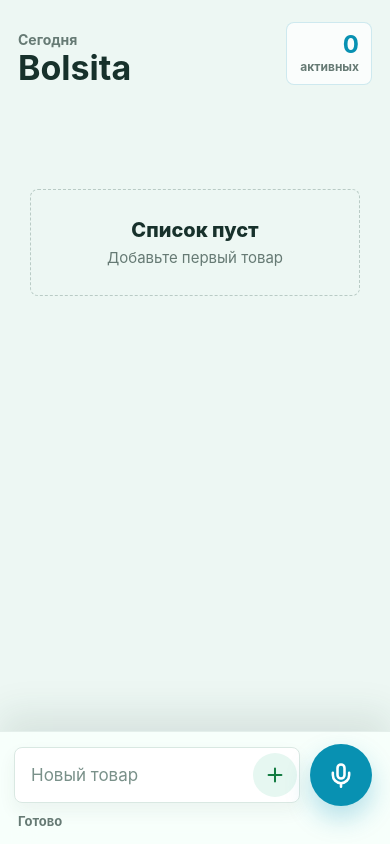
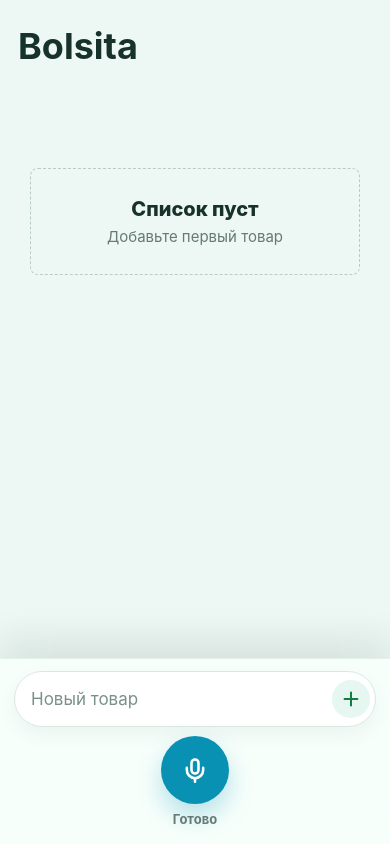
Before and after one commit to yuliazherebtsova/bolsita, a website built with Vite: page index.html in a window 390 px wide. Built offline with nearby package versions, Linux system fonts and the light colour scheme.

Commit message:
Simplify mobile composer layout

```diff
--- a/src/main.ts
+++ b/src/main.ts
@@ -61,14 +61,7 @@ let recognition: SpeechRecognitionInstance | null = null;
 app.innerHTML = `
   <div class="app-shell">
     <header class="app-header">
-      <div>
-        <p class="eyebrow">Сегодня</p>
-        <h1>Bolsita</h1>
-      </div>
-      <div class="counter" aria-live="polite">
-        <strong data-active-count>0</strong>
-        <span data-active-label>активных</span>
-      </div>
+      <h1>Bolsita</h1>
     </header>
 
     <main class="shopping-area">
@@ -96,8 +89,6 @@ app.innerHTML = `
 `;
 
 const itemList = requireElement<HTMLUListElement>('[data-items]');
-const activeCount = requireElement<HTMLElement>('[data-active-count]');
-const activeLabel = requireElement<HTMLElement>('[data-active-label]');
 const emptyState = requireElement<HTMLElement>('[data-empty-state]');
 const addForm = requireElement<HTMLFormElement>('[data-add-form]');
 const itemInput = requireElement<HTMLInputElement>('[data-item-input]');
@@ -189,10 +180,7 @@ function persistAndRender(): void {
 
 function render(): void {
   const sortedItems = sortItems(items);
-  const activeItems = items.filter((item) => !item.checked).length;
 
-  activeCount.textContent = String(activeItems);
-  activeLabel.textContent = pluralizeItems(activeItems);
   emptyState.hidden = sortedItems.length > 0;
   voiceStatusElement.textContent = voiceStatus;
   micButton.classList.toggle('is-listening', isListening);
@@ -335,21 +323,6 @@ function registerServiceWorker(): void {
   });
 }
 
-function pluralizeItems(count: number): string {
-  const mod10 = count % 10;
-  const mod100 = count % 100;
-
-  if (mod10 === 1 && mod100 !== 11) {
-    return 'активный';
-  }
-
-  if (mod10 >= 2 && mod10 <= 4 && (mod100 < 12 || mod100 > 14)) {
-    return 'активных';
-  }
-
-  return 'активных';
-}
-
 function escapeHtml(value: string): string {
   return value
     .replaceAll('&', '&amp;')
--- a/src/styles.css
+++ b/src/styles.css
@@ -76,55 +76,22 @@ svg {
 
 .app-header {
   display: flex;
-  align-items: flex-end;
-  justify-content: space-between;
-  gap: 16px;
-  padding: calc(22px + env(safe-area-inset-top)) 18px 18px;
-}
-
-.eyebrow {
-  margin: 0 0 3px;
-  color: var(--muted);
-  font-size: 14px;
-  font-weight: 700;
+  align-items: center;
+  padding: calc(28px + env(safe-area-inset-top)) 18px 18px;
 }
 
 h1 {
   margin: 0;
-  font-size: 34px;
+  font-size: 36px;
   line-height: 1;
   letter-spacing: 0;
-}
-
-.counter {
-  min-width: 86px;
-  padding: 10px 12px;
-  border: 1px solid rgba(8, 145, 178, 0.18);
-  border-radius: 8px;
-  background: rgba(255, 255, 255, 0.72);
-  color: var(--muted);
-  text-align: right;
-}
-
-.counter strong {
-  display: block;
-  color: var(--cyan);
-  font-size: 24px;
-  line-height: 1;
-}
-
-.counter span {
-  display: block;
-  margin-top: 2px;
-  font-size: 12px;
-  font-weight: 700;
 }
 
 .shopping-area {
   position: relative;
   flex: 1;
   min-height: 0;
-  padding: 4px 14px 162px;
+  padding: 4px 14px 194px;
   overflow-y: auto;
   -webkit-overflow-scrolling: touch;
 }
@@ -287,10 +254,10 @@ h1 {
   left: max(0px, calc((100vw - 430px) / 2));
   z-index: 10;
   display: grid;
-  grid-template-columns: minmax(0, 1fr) 66px;
-  gap: 10px;
-  align-items: center;
-  padding: 12px 14px calc(12px + env(safe-area-inset-bottom));
+  grid-template-columns: minmax(0, 1fr);
+  gap: 9px;
+  justify-items: center;
+  padding: 12px 14px calc(14px + env(safe-area-inset-bottom));
   border-top: 1px solid rgba(23, 49, 43, 0.08);
   background: rgba(248, 255, 252, 0.92);
   box-shadow: 0 -18px 34px rgba(29, 65, 57, 0.1);
@@ -301,9 +268,10 @@ h1 {
   display: grid;
   grid-template-columns: minmax(0, 1fr) 48px;
   align-items: center;
+  width: 100%;
   min-height: 56px;
   border: 1px solid var(--line);
-  border-radius: 8px;
+  border-radius: 999px;
   background: var(--surface);
   box-shadow: 0 8px 18px rgba(28, 64, 55, 0.06);
 }
@@ -312,7 +280,7 @@ h1 {
   min-width: 0;
   height: 54px;
   border: 0;
-  border-radius: 8px;
+  border-radius: 999px;
   background: transparent;
   padding: 0 2px 0 16px;
   color: var(--text);
@@ -326,6 +294,8 @@ h1 {
 
 .add-button {
   justify-self: center;
+  width: 38px;
+  height: 38px;
   background: #e6f7f1;
   color: #147c42;
 }
@@ -337,8 +307,8 @@ h1 {
 .mic-button {
   display: grid;
   place-items: center;
-  width: 62px;
-  height: 62px;
+  width: 68px;
+  height: 68px;
   border: 0;
   border-radius: 50%;
   background: var(--cyan);
@@ -371,13 +341,14 @@ h1 {
 }
 
 .voice-status {
-  grid-column: 1 / -1;
   min-height: 18px;
-  margin: -2px 4px 0;
+  width: 100%;
+  margin: -1px 4px 0;
   color: var(--muted);
   font-size: 13px;
   font-weight: 700;
   line-height: 1.2;
+  text-align: center;
 }
 
 .visually-hidden {
```
